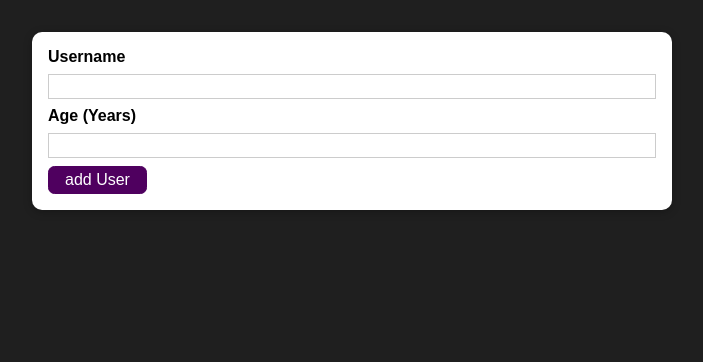
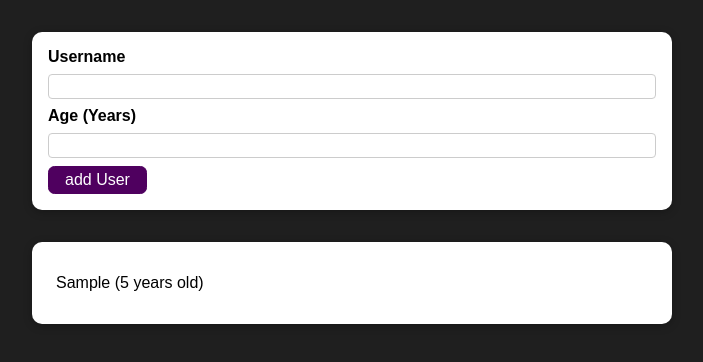
Before and after one commit to ehsan2793/validation_practice, a React (Create React App) app: page / in a window 1280 px wide. Both pictures are taken after typing "Sample", "5" into the empty fields and a click on the button "add User". Shown: the top 362 px of the page, without its empty margins (288-991 px from the left). Built offline with nearby package versions, Linux system fonts and the light colour scheme.

Commit message:
userList added

```diff
--- a/src/App.js
+++ b/src/App.js
@@ -1,11 +1,23 @@
-import React from 'react';
+import React, { useState } from 'react';
 import AddUser from './components/Users/AddUser';
-
+import UsersList from './components/Users/UsersList';
 
 function App() {
+  const [users, setUsers] = useState([]);
+  const addNewUser = (input) => {
+    const newUser = {
+      id: Math.random() * 1000,
+      name: input.username,
+      age: input.age,
+    };
+    setUsers((prevUsers) => {
+      return [...prevUsers, newUser];
+    });
+  };
   return (
     <div>
-      <AddUser />
+      <AddUser addNewUser={addNewUser} />
+      <UsersList users={users} />
     </div>
   );
 }
--- a/src/components/Users/AddUser.js
+++ b/src/components/Users/AddUser.js
@@ -3,7 +3,7 @@
 import Card from '../UI/Card';
 import Button from '../UI/Button';
 
-const AddUser = () => {
+const AddUser = (props) => {
     const initialState = {
         username: '',
         age: '',
@@ -21,14 +21,13 @@
     const addUserHandler = (e) => {
         e.preventDefault();
         if (values.username.trim().length === 0 || values.age.trim().length === 0) {
-
-            return
+            return;
         }
         if (+values.age < 1) {
-            return
+            return;
         }
-
-        setValues(initialState)
+        props.addNewUser(values);
+        setValues(initialState);
         console.log(values);
     };
 
@@ -48,7 +47,7 @@
                     <input
                         name="age"
                         onChange={handleChange}
-                        value={(values.age)}
+                        value={values.age}
                         id="age"
                         type="number"
                     />
--- a/src/components/Users/AddUser.module.css
+++ b/src/components/Users/AddUser.module.css
@@ -18,6 +18,7 @@
   border: 1px solid #ccc;
   padding: 0.15rem;
   margin-bottom: 0.5rem;
+  border-radius: 4px;
 }
 
 .input input:focus {
--- /dev/null
+++ b/src/components/Users/UsersList.js
@@ -0,0 +1,18 @@
+import React from 'react';
+import Card from '../UI/Card';
+import classes from './UsersList.module.css';
+const UsersList = (props) => {
+    return (
+        <Card className={classes.users}>
+            <ul>
+                {props.users.map((user) => (
+                    <li key={user.id}>
+                        {user.name} ({user.age} years old)
+                    </li>
+                ))}
+            </ul>
+        </Card>
+    );
+};
+
+export default UsersList;
--- /dev/null
+++ b/src/components/Users/UsersList.module.css
@@ -0,0 +1,23 @@
+.users {
+  margin: 2rem auto;
+  width: 90%;
+  max-width: 40rem;
+}
+
+.users ul {
+  list-style: none;
+  padding: 1rem;
+}
+
+.users li {
+  border: 1px solid #ccc;
+  margin: 0.5rem 0;
+  padding: 0.5rem;
+  border: none;
+  border-radius: 4px;
+}
+
+.users li:hover {
+  background: #adc9da;
+  cursor: pointer;
+}
```
